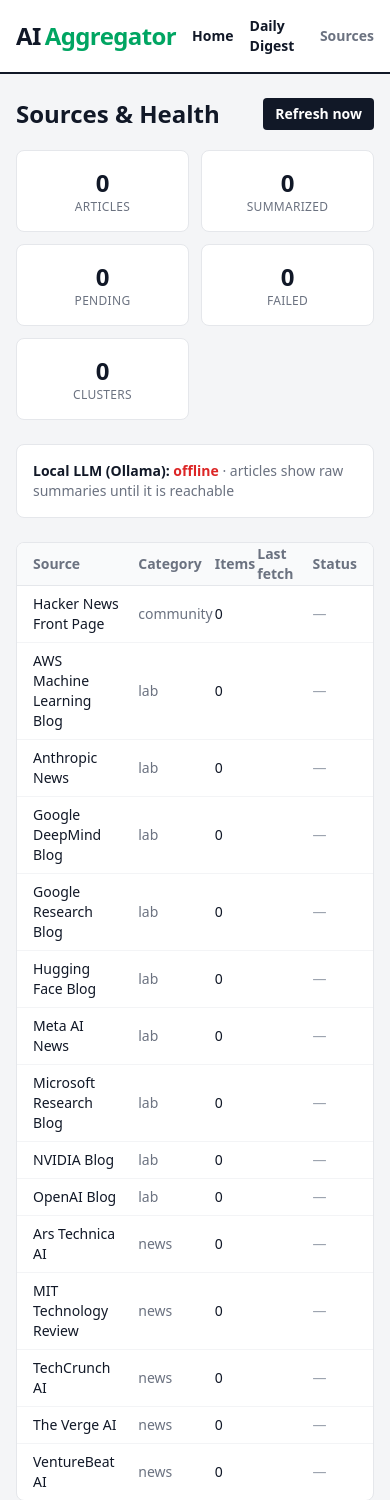
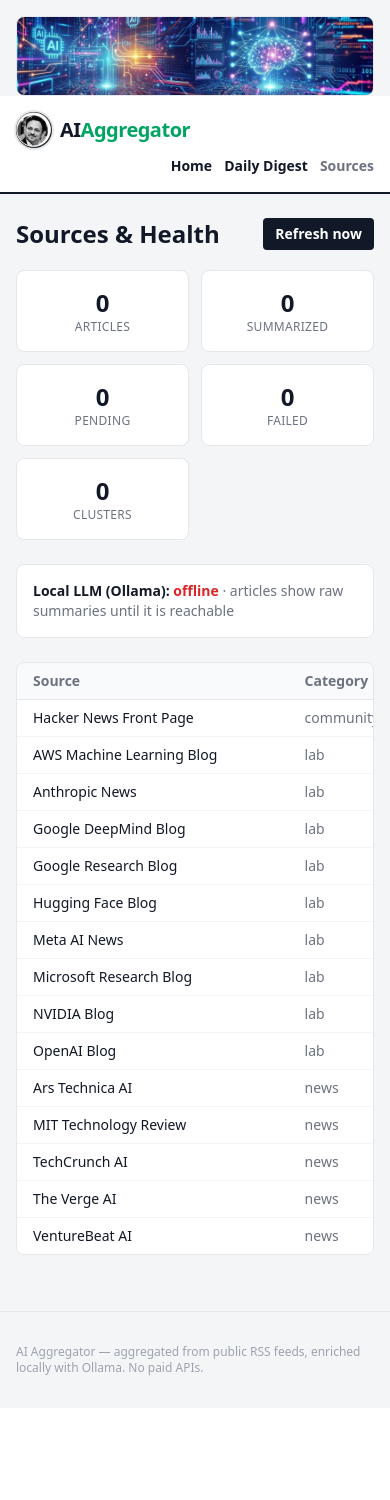
Before and after one commit to bhobho/aiaggregator, a FastAPI app: page /health in a window 390 px wide. Shown: the top 1500 px of the page. After the commit the page ends 1375 px from the top, so only its background shows below. Run offline with FastAPI, Linux system fonts and the light colour scheme; data comes from the database, SQL or seed files in the repository; data that the repository does not hold is empty; some libraries are stand-ins or nearby versions.

Commit message:
Personalize header, topic-priority ranking, responsive & UX fixes
- Header: avatar + banner (aligned to page width), responsive masthead
- Ranking: prioritize models/agents/inference/MCP/fine-tuning/safety/infra
  and dev frameworks/SDKs/open-source/coding/DevOps themes; tunable weights
- Refresh: returns fast (enrich in background), busy state, reloads feed
- Remove Coverage card from home; tables scroll on mobile (no overflow)

Co-Authored-By: Claude Opus 4.8 <noreply@anthropic.com>

```diff
--- a/aiaggregator/config.py
+++ b/aiaggregator/config.py
@@ -48,11 +48,12 @@ class Settings(BaseSettings):
     cluster_threshold: float = 0.42  # cosine similarity to merge near-duplicate stories
 
     # Composite ranking (weights need not sum to 1; relative scale matters)
-    rank_w_importance: float = 0.40     # LLM-assigned significance
+    rank_w_importance: float = 0.35     # LLM-assigned significance
     rank_w_recency: float = 0.30        # how fresh
+    rank_w_priority: float = 0.55       # match to prioritized themes (models/agents/infra/tools)
     rank_w_cluster: float = 0.15        # how many sources cover the story
     rank_w_source: float = 0.10         # source-type trust
-    rank_w_announcement: float = 0.40   # product / framework / agentic announcement
+    rank_w_announcement: float = 0.25   # generic launch/release cue
     rank_recency_halflife_hours: float = 30.0
 
 
--- a/aiaggregator/ranking.py
+++ b/aiaggregator/ranking.py
@@ -9,6 +9,7 @@ Each component is normalized to 0..1; weights come from settings and need not su
 """
 from __future__ import annotations
 
+import re
 from datetime import datetime, timezone
 
 from .config import settings
@@ -28,6 +29,28 @@ ANNOUNCE_KEYWORDS = (
     "agentic", "open-source", "open source", "open-weight", "open weights",
     "rolls out", "debut", "ships",
 )
+
+# Priority themes the user wants surfaced. Each theme is a regex (word-boundary aware)
+# matched against the title (strong) and summary/tags (weaker).
+_THEME_PATTERNS = {
+    "models": r"foundation model|frontier model|language model|\bllms?\b|multimodal|"
+              r"reasoning model|open[- ]weight|mixture[- ]of[- ]experts|\bmoe\b|"
+              r"\bgpt-?\d|\bclaude\b|\bgemini\b|\bllama\b|\bqwen\b|\bdeepseek\b|\bmistral\b|"
+              r"new .{0,14}model|model (family|release|launch)",
+    "agents": r"\bagent(s|ic)?\b|autonomous|multi[- ]agent|tool[- ]use|tool[- ]calling|computer use",
+    "inference": r"inference|\bserving\b|\bvllm\b|tensorrt|\bsglang\b|throughput|latency|"
+                 r"quantiz|kv[- ]cache|speculative decoding|tokens? per second",
+    "mcp": r"model context protocol|\bmcp\b",
+    "finetune_safety": r"fine[- ]?tun|\blora\b|\brlhf\b|\bdpo\b|alignment|evaluation|\beval(s|uations?)?\b|"
+                       r"benchmark|red[- ]team|guardrail|\bsafety\b|jailbreak|hallucinat",
+    "infra": r"infrastructure|deployment|\bdeploy\b|\bgpu(s)?\b|data ?center|\bcluster\b|"
+             r"kubernetes|serverless",
+    "frameworks": r"framework|\bsdk\b|\bapis?\b|\blibrary\b|toolkit|open[- ]source|"
+                  r"\bv\d+(\.\d+)?\b|major (release|version|upgrade)|\bupgrade\b",
+    "devtools": r"coding assistant|code assistant|copilot|\bide\b|ci/cd|\bdevops\b|"
+                r"platform engineering|automation|\bpipeline\b|orchestrat|developer (tool|platform)",
+}
+_THEME_RES = {name: re.compile(pat, re.I) for name, pat in _THEME_PATTERNS.items()}
 
 
 def _age_hours(ts: str | None, now: datetime) -> float | None:
@@ -76,17 +99,31 @@ def announcement_score(article: Article) -> float:
     return min(1.0, score)
 
 
+def priority_score(article: Article) -> float:
+    """How well the item matches the prioritized themes (new models, agents,
+    inference/serving, MCP, fine-tuning/alignment/eval/safety, AI infra, and
+    dev frameworks/SDKs/open-source/coding/DevOps). Title hits count most."""
+    title = (article.title or "")
+    body = (article.summary or article.raw_summary or "") + " " + " ".join(article.tags)
+    title_hits = sum(1 for rx in _THEME_RES.values() if rx.search(title))
+    body_hits = sum(1 for rx in _THEME_RES.values() if rx.search(body))
+    return min(1.0, 0.5 * title_hits + 0.2 * body_hits)
+
+
 def rank_score(article: Article, category: str | None, cluster_size: int | None,
                now: datetime | None = None) -> float:
     now = now or datetime.now(timezone.utc)
     rec = recency_score(article, now)
     ann = announcement_score(article)
+    prio = priority_score(article)
     return (
         settings.rank_w_importance * importance_score(article)
         + settings.rank_w_recency * rec
+        + settings.rank_w_priority * prio
         + settings.rank_w_cluster * cluster_score(cluster_size)
         + settings.rank_w_source * source_score(category)
         + settings.rank_w_announcement * ann
-        # extra kick for announcements that are ALSO fresh ("latest announcement")
+        # extra kick for on-theme / announcement items that are ALSO fresh ("latest")
+        + settings.rank_w_priority * 0.5 * prio * rec
         + settings.rank_w_announcement * 0.5 * ann * rec
     )
--- a/aiaggregator/routes/admin.py
+++ b/aiaggregator/routes/admin.py
@@ -1,5 +1,7 @@
 """Admin/health routes: source status, manual refresh, digest rebuild."""
 from __future__ import annotations
+
+import asyncio
 
 from fastapi import APIRouter, Request
 from fastapi.responses import HTMLResponse
@@ -36,10 +38,11 @@ async def health(request: Request):
 
 @router.post("/refresh", response_class=HTMLResponse)
 async def refresh(request: Request):
-    """Fetch all feeds now, then run one enrichment + cluster pass."""
+    """Fetch all feeds now (fast), then enrich in the background so the response
+    returns quickly. New items show immediately; summaries fill in shortly after."""
     jobs = request.app.state.jobs
-    await jobs["fetch"]()
-    await jobs["enrich"]()
+    await jobs["fetch"]()                      # ingest + dedup/cluster (visible new items)
+    asyncio.create_task(jobs["enrich"]())      # summarize in the background, don't block
     conn = db.connect()
     try:
         stats = queries.stats(conn)
@@ -47,6 +50,5 @@ async def refresh(request: Request):
         conn.close()
     return HTMLResponse(
         f'<div class="rounded bg-emerald-50 border border-emerald-300 text-emerald-800 px-3 py-2 text-sm">'
-        f'Refreshed — {stats["total"]} articles, {stats["enriched"]} summarized, '
-        f'{stats["pending"]} pending, {stats["clusters"]} clusters.</div>'
+        f'Refreshed — {stats["total"]} articles, {stats["pending"]} summarizing…</div>'
     )
--- a/aiaggregator/templates/base.html
+++ b/aiaggregator/templates/base.html
@@ -33,17 +33,32 @@
     .line-clamp-2 { display:-webkit-box; -webkit-line-clamp:2; -webkit-box-orient:vertical; overflow:hidden; }
     .line-clamp-3 { display:-webkit-box; -webkit-line-clamp:3; -webkit-box-orient:vertical; overflow:hidden; }
     [x-cloak]{ display:none !important; }
+    /* refresh button busy state (htmx adds .htmx-request to the form while loading) */
+    .hx-busy{ display:none; }
+    .htmx-request .hx-idle{ display:none; }
+    .htmx-request .hx-busy{ display:inline; }
   </style>
 </head>
 <body class="min-h-screen">
+  <!-- Top banner (aligned to page width) -->
+  <div class="max-w-7xl mx-auto px-4 pt-4">
+    <img src="/static/banner.jpg" alt=""
+         class="w-full h-20 sm:h-24 object-cover rounded-lg border border-gray-200"
+         onerror="this.style.display='none'">
+  </div>
+
   <!-- Masthead -->
   <header class="bg-white border-b-2 border-gray-900">
-    <div class="max-w-7xl mx-auto px-4 py-4 flex items-center gap-4">
-      <a href="/" class="flex items-baseline gap-1">
-        <span class="text-2xl font-extrabold tracking-tight">AI</span>
-        <span class="text-2xl font-extrabold tracking-tight accent">Aggregator</span>
+    <div class="max-w-7xl mx-auto px-4 py-4 flex flex-wrap items-center gap-x-4 gap-y-2">
+      <a href="/" class="flex items-center gap-2 sm:gap-3 min-w-0">
+        <img src="/static/avatar.jpg" alt=""
+             class="h-9 w-9 sm:h-11 sm:w-11 rounded-full object-cover ring-2 ring-gray-200 shrink-0"
+             onerror="this.style.display='none'">
+        <span class="leading-none whitespace-nowrap">
+          <span class="text-xl sm:text-2xl font-extrabold tracking-tight">AI</span><span class="text-xl sm:text-2xl font-extrabold tracking-tight accent">Aggregator</span>
+        </span>
       </a>
-      <nav class="ml-auto flex items-center gap-4 text-sm font-semibold">
+      <nav class="ml-auto flex items-center gap-3 sm:gap-4 text-sm font-semibold">
         <a href="/" class="hover:accent">Home</a>
         <a href="/digest" class="hover:accent">Daily Digest</a>
         <a href="/health" class="text-gray-500 hover:accent">Sources</a>
--- a/aiaggregator/templates/health.html
+++ b/aiaggregator/templates/health.html
@@ -3,8 +3,14 @@
 {% block content %}
 <div class="flex items-center gap-3 mb-5">
   <h1 class="text-2xl font-extrabold">Sources &amp; Health</h1>
-  <form hx-post="/refresh" hx-target="#refresh-status" hx-swap="innerHTML" class="ml-auto">
-    <button class="bg-gray-900 hover:bg-gray-800 text-white rounded px-3 py-1.5 text-sm font-semibold">Refresh now</button>
+  <form hx-post="/refresh" hx-target="#refresh-status" hx-swap="innerHTML"
+        hx-disabled-elt="find button"
+        hx-on::after-request="setTimeout(function(){location.reload()}, 900)"
+        class="ml-auto">
+    <button class="bg-gray-900 hover:bg-gray-800 disabled:opacity-60 disabled:cursor-wait text-white rounded px-3 py-1.5 text-sm font-semibold">
+      <span class="hx-idle">Refresh now</span>
+      <span class="hx-busy">Refreshing…</span>
+    </button>
   </form>
 </div>
 <div id="refresh-status" class="mb-4"></div>
@@ -31,8 +37,8 @@
   {% endif %}
 </div>
 
-<div class="bg-white border border-gray-200 rounded-lg overflow-hidden">
-  <table class="w-full text-sm">
+<div class="bg-white border border-gray-200 rounded-lg overflow-x-auto">
+  <table class="w-full min-w-[640px] text-sm">
     <thead class="text-left text-gray-500 bg-gray-50 border-b border-gray-200">
       <tr><th class="py-2 px-4">Source</th><th>Category</th><th>Items</th><th>Last fetch</th><th class="px-4">Status</th></tr>
     </thead>
```
Also changed, not shown: aiaggregator/templates/analytics.html (+5 -5 lines), aiaggregator/templates/index.html (+0 -13 lines), tests/test_ranking.py (+19 -0 lines), aiaggregator/static/avatar.jpg (added), aiaggregator/static/avatar.png (added), aiaggregator/static/banner.jpeg (added), aiaggregator/static/banner.jpg (added).
